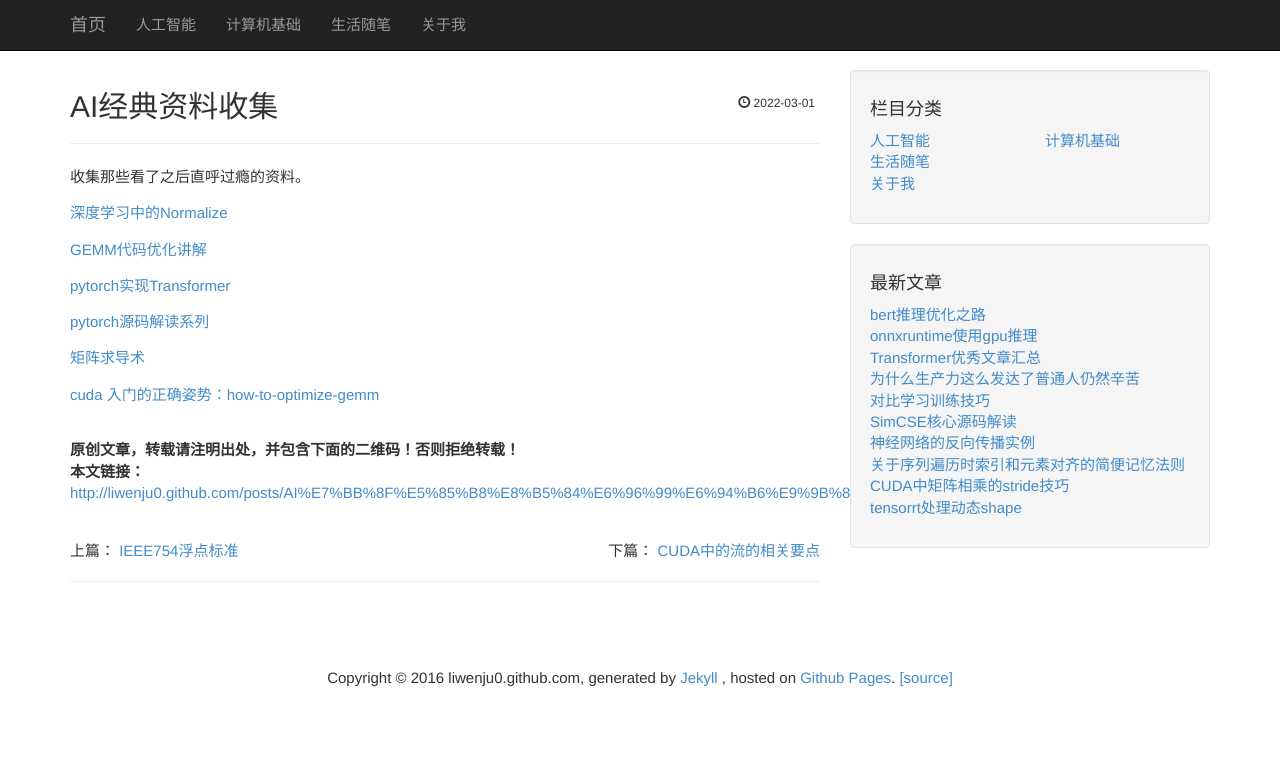
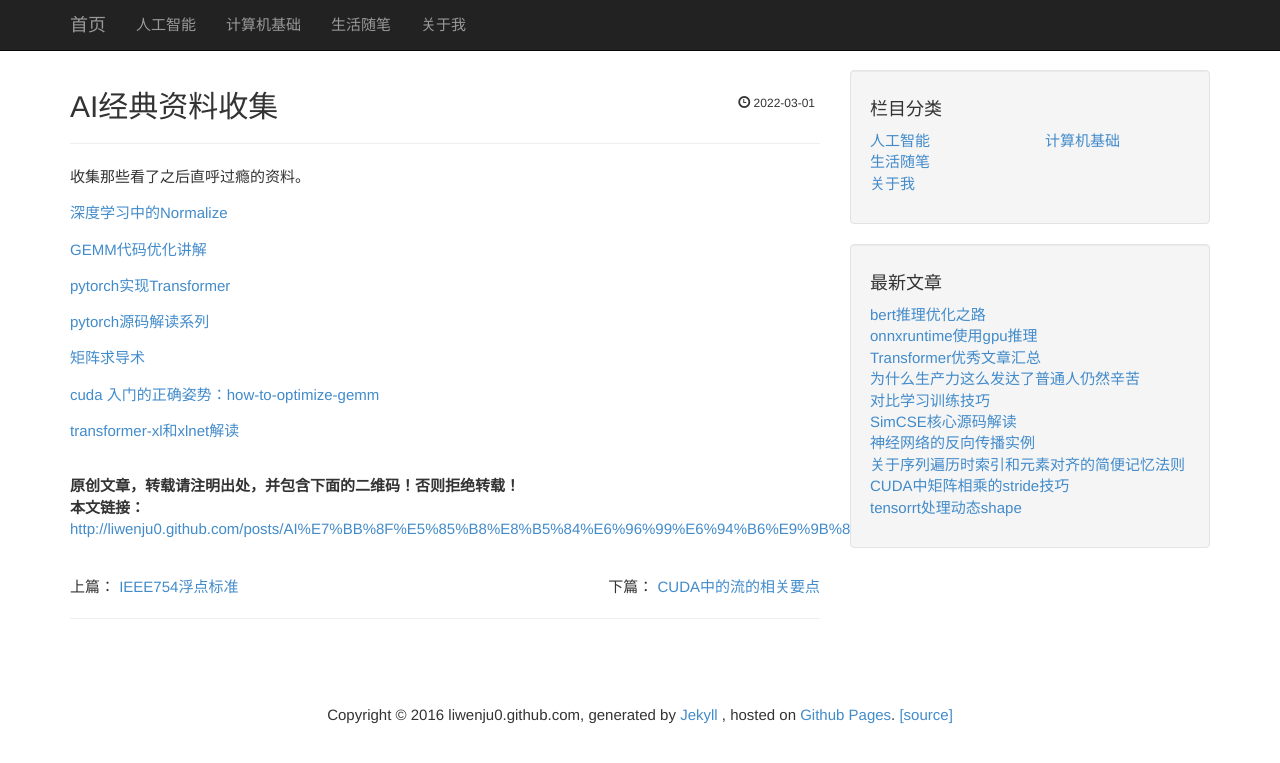
Before and after one commit to liwenju0/liwenju0.github.io, a Jekyll site: the page built from _posts/2022-03-01-AI经典资料收集.md, in a window 1280 px wide. Shown: the top 763 px of the page. Built offline with Jekyll 4.4.1, drawn with Linux system fonts in a browser that asks for light colours.

Commit message:
添加xlnet

```diff
--- a/_posts/2022-03-01-AI经典资料收集.md
+++ b/_posts/2022-03-01-AI经典资料收集.md
@@ -22,3 +22,5 @@ published: true
 [矩阵求导术](https://zhuanlan.zhihu.com/p/24709748)
 
 [cuda 入门的正确姿势：how-to-optimize-gemm](https://zhuanlan.zhihu.com/p/478846788)
+
+[transformer-xl和xlnet解读](https://carlos9310.github.io/2019/11/11/transformer-xl-and-xlnet/)
```
